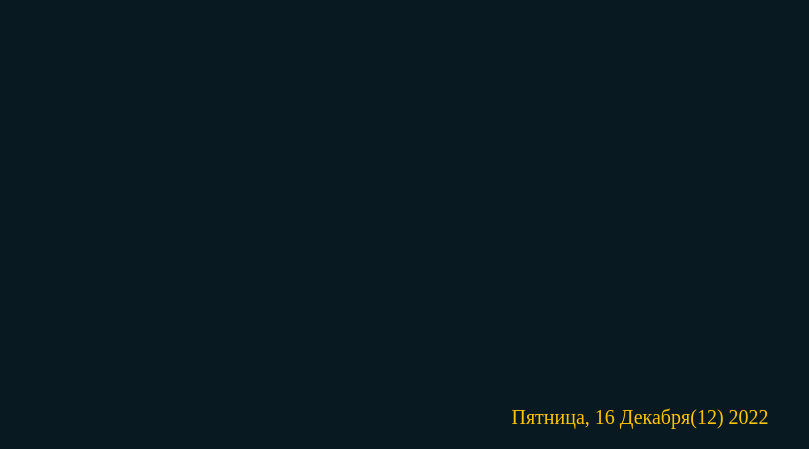
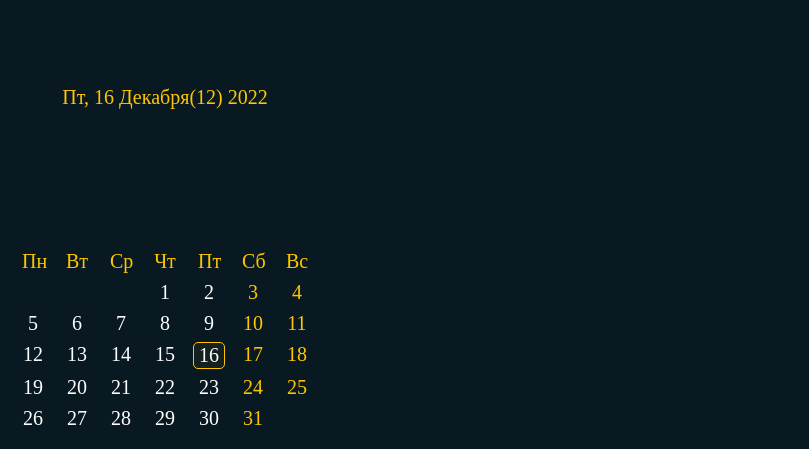
Before and after one commit to igorbord/usefulScripts, a PHP site: page / in a window 1280 px wide. Shown: the part 351-800 px from the top of the page, without its empty margins (0-809 px from the left). Run offline with PHP 8.4, Linux system fonts and the light colour scheme.

Commit message:
Добавил календарь в расширение хрома

```diff
--- a/myLittleProgramms/chromePlagins/clock/index.html
+++ b/myLittleProgramms/chromePlagins/clock/index.html
@@ -1,5 +1,6 @@
 <!DOCTYPE html>
-<html lang="en">
+<html lang="ru">
+
 <head>
     <meta charset="UTF-8">
     <meta name="viewport" content="width=device-width, initial-scale=1.0">
@@ -8,6 +9,7 @@
     <link rel="stylesheet" href="style.css">
     <meta name="robots" content="noindex">
 </head>
+
 <body>
 
     <div class="clock">
@@ -22,9 +24,15 @@
         </div>
     </div>
 
-<div class="date">123</div>
+    <div class="date"></div>
+
+    <div class="calendar">
+        <div class="table">
+        </div>
+    </div>
 
     <script src="script.js"></script>
 
 </body>
+
 </html>
--- a/myLittleProgramms/chromePlagins/clock/script.js
+++ b/myLittleProgramms/chromePlagins/clock/script.js
@@ -1,8 +1,13 @@
+window.addEventListener('DOMContentLoaded', () => {
+
     const deg = 6;
     const hr = document.querySelector('#hr');
     const sc = document.querySelector('#sc');
 
-setInterval(() => {
+    showClock()
+    setInterval(showClock, 1000)
+
+    function showClock() {
         let day = new Date();
         let hh = day.getHours() * 30;
         let mm = day.getMinutes() * deg;
@@ -11,15 +16,17 @@ setInterval(() => {
         hr.style.transform = `rotateZ(${(hh) + (mm / 12)}deg)`;
         mn.style.transform = `rotateZ(${mm}deg)`;
         sc.style.transform = `rotateZ(${ss}deg)`;
+    }
 
+    let date = new Date();
     const weekDaysName = {
-        0: "Воскресенье",
-        1: "Понедельник",
-        2: "Вторник",
-        3: "Среда",
-        4: "Четверг",
-        5: "Пятница",
-        6: "Суббота",
+        0: "Вс",
+        1: "Пн",
+        2: "Вт",
+        3: "Ср",
+        4: "Чт",
+        5: "Пт",
+        6: "Сб",
     }
     const monthName = {
         0: "Января",
@@ -36,6 +43,42 @@ setInterval(() => {
         11: "Декабря",
     }
 
-    // ${day.getHours()}:${day.getMinutes()}:${day.getSeconds()}
-    document.querySelector('.date').innerText = `${weekDaysName[day.getDay()]}, ${day.getDate()} ${monthName[day.getMonth()]}(${day.getMonth() + 1}) ${day.getFullYear()} `;
+    document.querySelector('.date').innerText = `${weekDaysName[date.getDay()]}, ${date.getDate()} ${monthName[date.getMonth()]}(${date.getMonth() + 1}) ${date.getFullYear()} `;
+
+    const calendar = document.querySelector('.calendar .table')
+    let row = document.createElement('div');
+    row.classList.add('row')
+    for (let c = 1; c <= 7; c++) {
+        let dayNum = c == 7 ? weekDaysName[0] : weekDaysName[c]
+        row.insertAdjacentHTML('beforeend', `<div class="col day-name">${dayNum}</div>`)
+    }
+    calendar.insertAdjacentElement('beforeend', row)
+
+    let flag = false
+    let calendarDay = new Date(date.getFullYear(), date.getMonth(), 1);
+    let prevDay = calendarDay.getDate()
+    for (let r = 0; r < 6; r++) {
+        row = document.createElement('div');
+        row.classList.add('row')
+        for (let c = 1; c <= 7; c++) {
+            if (!flag) {
+                let weekDay = calendarDay.getDay() == 0 ? 6 : calendarDay.getDay()
+                if (weekDay == c) {
+                    flag = true
+                }
+            }
+
+            if (flag && calendarDay.getDate() >= prevDay) {
+                let active = calendarDay.getDate() == date.getDate() ? 'active' : ''
+                let holiday = calendarDay.getDay() == 0 || calendarDay.getDay() == 6 ? 'holiday' : ''
+                row.insertAdjacentHTML('beforeend', `<div class="col ${active} ${holiday}">${calendarDay.getDate()}</div>`)
+                prevDay = calendarDay.getDate()
+                calendarDay.setTime(calendarDay.getTime() + 86400000)
+            } else {
+                row.insertAdjacentHTML('beforeend', `<div class="col"></div>`)
+            }
+        }
+        calendar.insertAdjacentElement('beforeend', row)
+        if (calendarDay.getDate() < prevDay) break;
+    }
 })
--- a/myLittleProgramms/chromePlagins/clock/style.css
+++ b/myLittleProgramms/chromePlagins/clock/style.css
@@ -1,29 +1,29 @@
-*{
+* {
     margin: 0;
     padding: 0;
     box-sizing: border-box;
 }
 
-body{
+body {
     display: flex;
     flex-direction: column;
     justify-content: space-between;
     align-items: center;
     min-height: 100vh;
     background: #091921;
-    height: 400px;
+    height: 600px;
+    width: 330px;
 }
 
-.clock{
-    top:0;
-    width: 350px;
-    height: 350px;
+.clock {
+    top: 0;
+    width: 300px;
+    height: 300px;
     display: flex;
     justify-content: center;
     align-items: center;
     background: url(clock.png),
-    url(js.png),
-    radial-gradient(circle, rgb(37, 73, 90) 0%, rgb(25, 48, 60) 11%, rgba(9,25,33,1) 38%);
+        radial-gradient(circle, rgb(37, 73, 90) 0%, rgb(25, 48, 60) 11%, rgba(9, 25, 33, 1) 38%);
     background-size: cover;
     /* border-radius: 50%;
     box-shadow: 0 -15px 15px rgba(134, 134, 134, 0.35),
@@ -33,7 +33,7 @@ body{
     ; */
 }
 
-.clock:before{
+.clock:before {
     content: '';
     position: absolute;
     width: 15px;
@@ -45,31 +45,33 @@ body{
 
 .clock .hour,
 .clock .min,
-.clock .sec{
+.clock .sec {
     position: absolute;
 }
 
-.clock .hour, .hr{
+.clock .hour, .hr {
     width: 160px;
     height: 160px;
 }
-.clock .min, .mn{
+
+.clock .min, .mn {
     width: 190px;
     height: 190px;
 }
-.clock .sec, .sc{
+
+.clock .sec, .sc {
     width: 230px;
     height: 230px;
 }
 
-.hr, .mn, .sc{
+.hr, .mn, .sc {
     display: flex;
     justify-content: center;
     position: absolute;
     border-radius: 50%;
 }
 
-.hr:before{
+.hr:before {
     content: '';
     position: absolute;
     width: 8px;
@@ -78,7 +80,8 @@ body{
     z-index: 10;
     border-radius: 6px 6px 0 0;
 }
-.mn:before{
+
+.mn:before {
     content: '';
     position: absolute;
     width: 4px;
@@ -87,7 +90,8 @@ body{
     z-index: 11;
     border-radius: 6px 6px 0 0;
 }
-.sc:before{
+
+.sc:before {
     content: '';
     position: absolute;
     width: 2px;
@@ -97,8 +101,37 @@ body{
     border-radius: 6px 6px 0 0;
 }
 
-.date{
-    color:#ffc600;
+.date {
+    color: #ffc600;
     font-size: 20px;
-    padding-bottom: 20px;
 }
+
+.calendar .table {
+    color: #fff;
+    font-size: 20px;
+    display: flex;
+    flex-direction: column;
+    padding-bottom: 15px;
+}
+
+.calendar .table .row {
+    display: flex;
+    flex-direction: row;
+}
+
+.calendar .table .row .col {
+    margin: 3px 6px;
+    padding: 1px 5px;
+    width: 32px;
+    text-align: center;
+}
+
+.calendar .holiday, .calendar .day-name {
+    color: #ffc600;
+}
+
+.calendar .active {
+    border: 1px solid #ffc600;
+    background-color: rgba(255, 198, 0, 0.05);
+    border-radius: 5px;
+}
```
Lines whose indentation alone changed are shown as unchanged.
